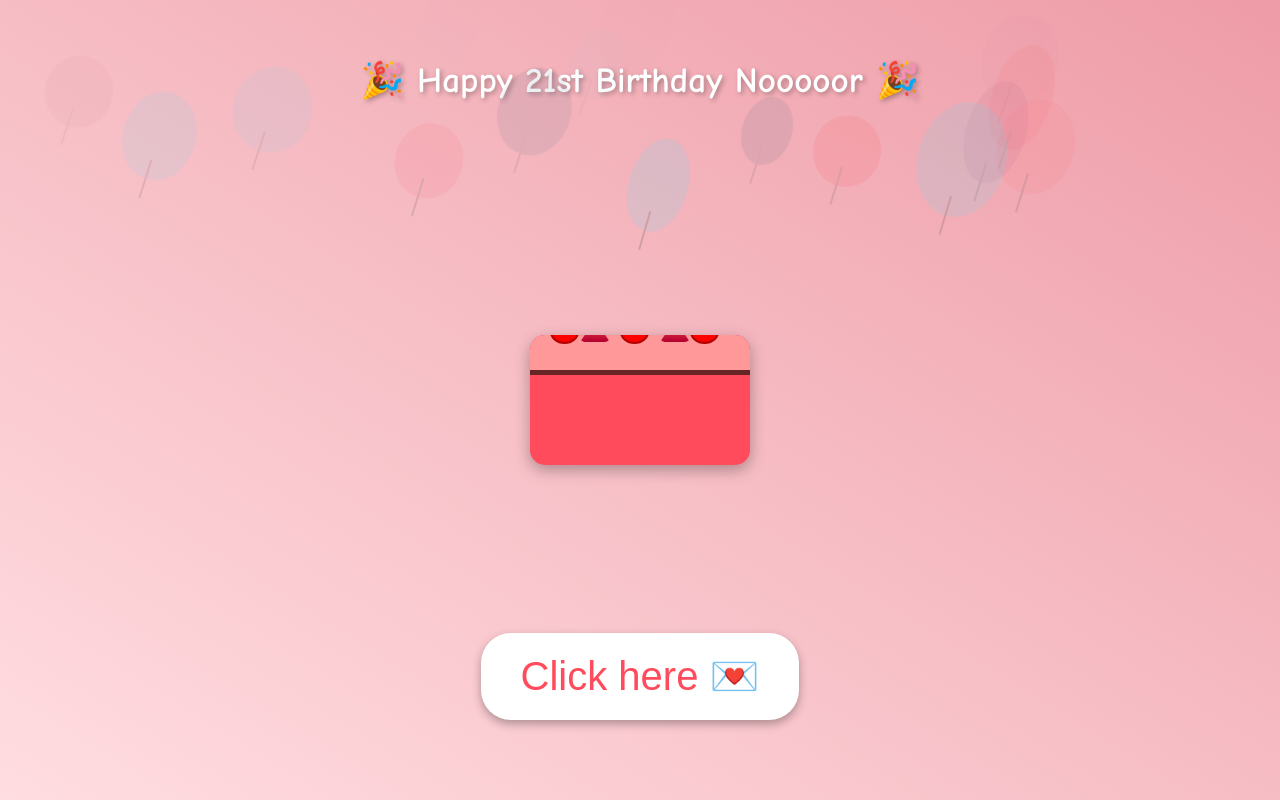
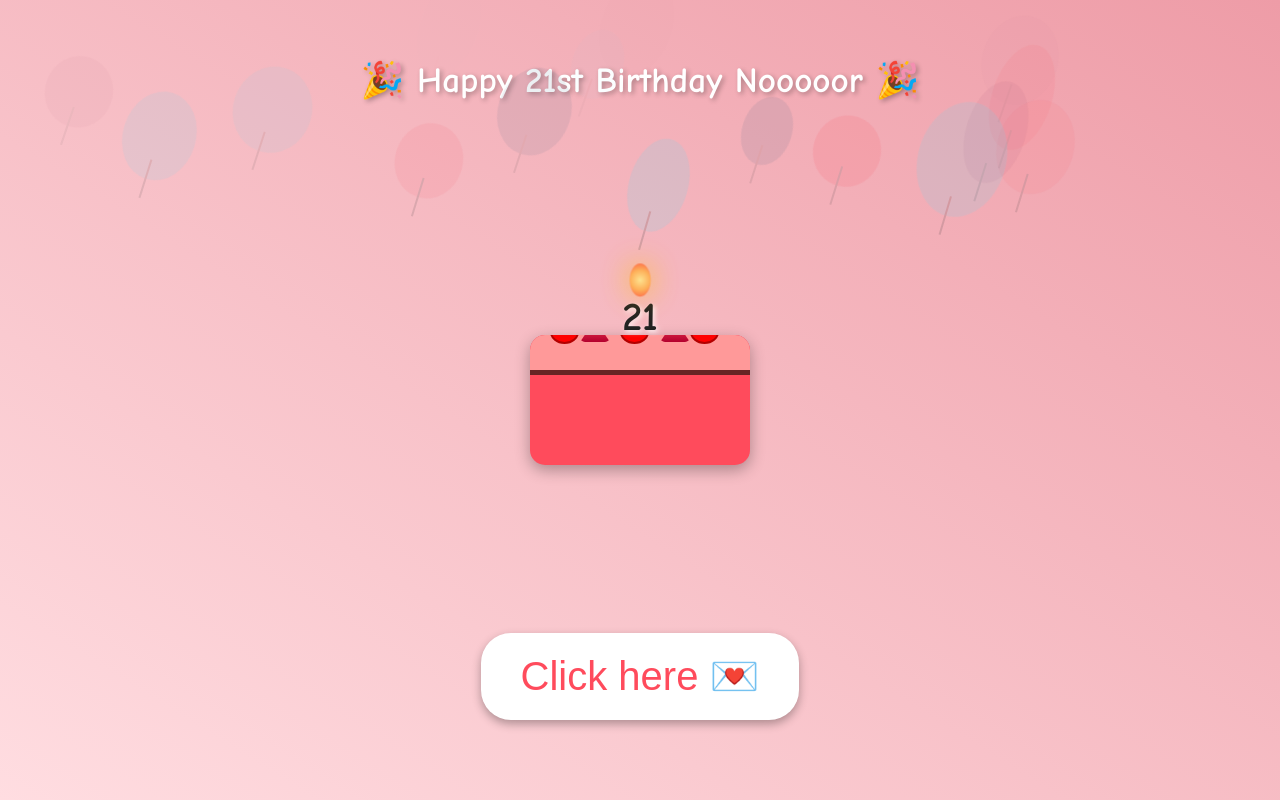
Before and after one commit to El-drini/HBD, a plain HTML site: page index.html in a window 1280 px wide. Shown: the top 800 px of the page. Drawn offline with Linux system fonts and the light colour scheme.

Commit message:
modified candle position:   index.html

```diff
--- a/index.html
+++ b/index.html
@@ -93,7 +93,7 @@
       /* Candle = number 21 */
       .candle {
         position: absolute;
-        bottom: 100%; /* يطلع فوق الكيك */
+        bottom: 55%; /* يطلع فوق الكيك */
         left: 50%;
         transform: translateX(-50%) translateY(-20px);
         font-size: 40px; /* صغرت الرقم شوية عشان يبان */
@@ -231,12 +231,12 @@
       </div>
 
       <!-- Candle -->
-      <div class="candle">
-        21
-        <div class="flame"></div>
-      </div>
     </div>
 
+    <div class="candle">
+      21
+      <div class="flame"></div>
+    </div>
     <!-- Surprise Button & Message -->
     <button id="surprise">Click here 💌</button>
     <div id="message">
```
